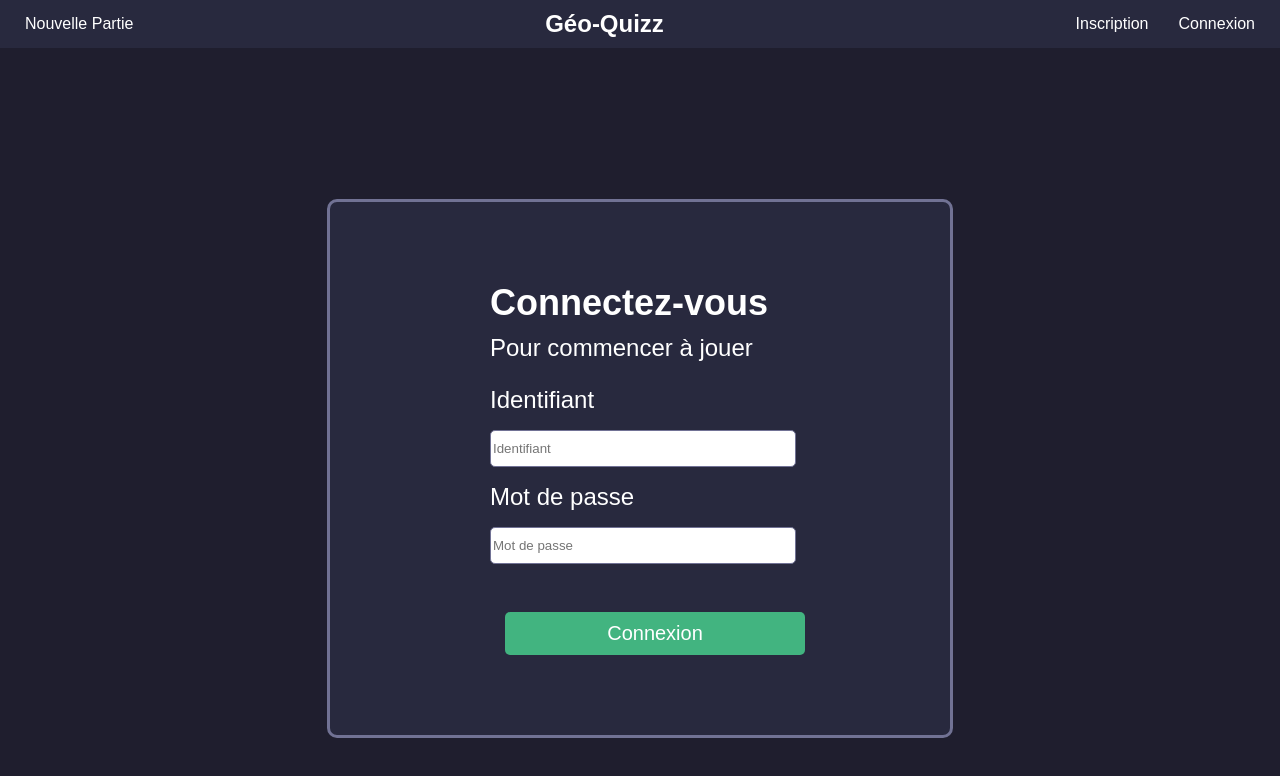
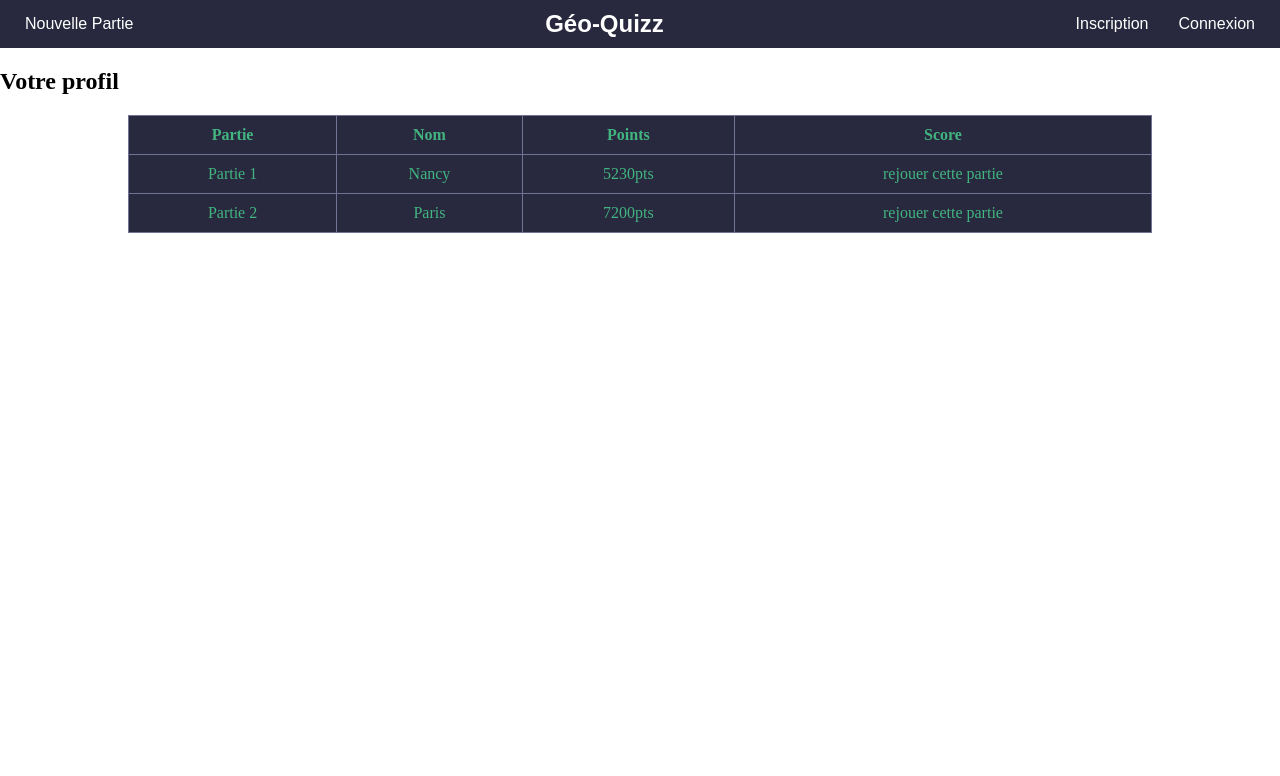
Before and after one commit to Hollowone1/SAE2024, a Vue app in the folder SAE2024/: page /profil in a window 1280 px wide. Before the commit this address led to /login. Shown: the top 776 px of the page. Built offline with nearby package versions, Linux system fonts and the light colour scheme; a web font is replaced by a local one.

Commit message:
push to game

```diff
--- a/SAE2024/src/router/index.js
+++ b/SAE2024/src/router/index.js
@@ -27,13 +27,13 @@ const router = createRouter({
             path: '/nouvelle-partie',
             name: 'nouvelle-partie',
             component: GameView,
-            meta: { requiresAuth: true }
+            // meta: { requiresAuth: true }
         },
         {
           path: '/profil',
           name: 'profil',
           component: ProfilView,
-          meta: { requiresAuth: true }
+        //   meta: { requiresAuth: true }
       },
     ]
 })
--- a/SAE2024/src/views/GameView.vue
+++ b/SAE2024/src/views/GameView.vue
@@ -4,7 +4,7 @@
       <div class="game-container">
         <img src="../assets/a2c7fc86c6b887959f61fd704ff9d8c2bbc1c34f774d3dc41654207db787be9d.webp">
         <div class="mapstyle">
-            <l-map ref="map" v-model:zoom="zoom" :center="center" @click="updateMarker">
+            <l-map ref="map" v-model:zoom="zoom" :center="center" :max-zoom="maxZoom" :min-zoom="minZoom" :zoom-control="false" :useGlobalLeaflet="false" @click="updateMarker">
             <l-tile-layer
                 url="https://{s}.tile.openstreetmap.org/{z}/{x}/{y}.png"
                 layer-type="base"
@@ -41,7 +41,9 @@
         center: [47.41322, -1.219482],
         markerLatLng: [0, 0],
         selectedMarker: null,
-      };
+        maxZoom: 18,
+        minZoom:1
+      }
     },
     methods: {
         onMapClick(e) {
@@ -70,3 +72,12 @@
     },
   };
   </script>
+
+  <style scoped>
+  .mapstyle{
+    position: relative;
+  }
+  map{
+    position: absolute;
+  }
+  </style>
--- a/SAE2024/src/views/ProfilView.vue
+++ b/SAE2024/src/views/ProfilView.vue
@@ -27,6 +27,7 @@
     </tbody>
  </table>
 
+<routerLink to="/" type="submit">Se déconnecter</routerLink>
 </template>
 
 <script>
```
